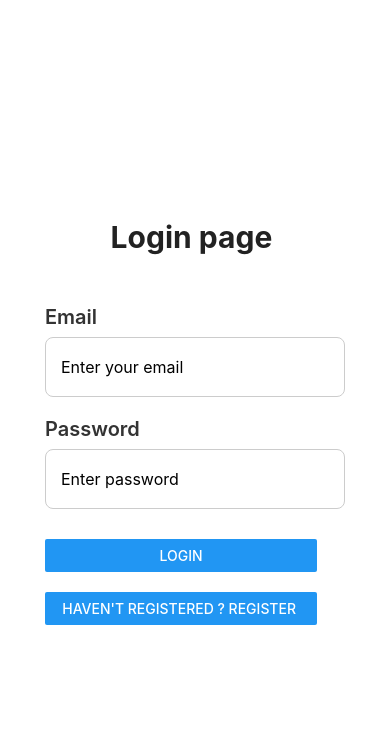
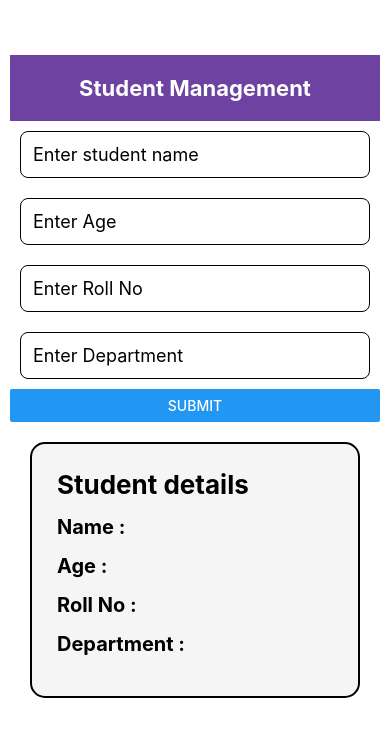
Before and after one commit to siddhichavan026/Mobile-App-Development, a React Native app in the folder Experiments/: screen / in a window 390 px wide. Shown: the top 736 px of the page. Built offline with nearby package versions, Linux system fonts and the light colour scheme.

Commit message:
Experiment no 5

```diff
--- a/Experiments/App.tsx
+++ b/Experiments/App.tsx
@@ -6,7 +6,7 @@
  */
 
 import { NewAppScreen } from '@react-native/new-app-screen';
-import { StatusBar, StyleSheet, useColorScheme, View , Text} from 'react-native';
+import { StatusBar, StyleSheet, useColorScheme, View , Text, Alert} from 'react-native';
 import {
   SafeAreaProvider,
   useSafeAreaInsets,
@@ -16,10 +16,19 @@ import Register from './Exp04/Register';
 import Screen from './Exp04/Screen';
 import { useState } from 'react';
 import MyParent from './Props_activity/MyParent';
+import Custom_button from './Reusable_components/Custom_button';
+import HomeScreen from './Exp05/HomeScreen';
 
 function App() {
   const isDarkMode = useColorScheme() === 'dark';
 
+  const handleSubmit = ()=>{
+    Alert.alert("Button clicked");
+  }
+
+  const handleLogin = ()=> {
+    Alert.alert("success", "Login clicked");
+  }
   return (
     <SafeAreaProvider>
       <StatusBar barStyle={isDarkMode ? 'light-content' : 'dark-content'} />
@@ -28,10 +37,16 @@ function App() {
       {/* <Register/> */}
 
       {/* Experiment no 4 */}
-      <Screen/>
+      {/* <Screen/>  */}
 
       {/* React props activity */}
       {/* <MyParent/> */}
+
+      {/* Reusable component lecture work */}
+      {/* <Custom_button title="Click" onpress={handleSubmit}/>
+      <Custom_button title="Login" onpress={handleLogin}/> */}
+
+      <HomeScreen/>
     </SafeAreaProvider>
   );
 }
--- /dev/null
+++ b/Experiments/Exp05/CustomButton.tsx
@@ -0,0 +1,15 @@
+import React from "react";
+import { Button } from "react-native";
+
+type CustomButtonProps = {
+    title : string;
+    onPress : () => void;
+}
+
+const CustomButton = ({title, onPress} : CustomButtonProps ) =>{
+    return(
+        <Button title={title} onPress={onPress}></Button>
+    );
+}
+
+export default CustomButton;
--- /dev/null
+++ b/Experiments/Exp05/CustomCard.tsx
@@ -0,0 +1,51 @@
+import React from "react";
+import {View, Text, StyleSheet} from 'react-native';
+
+type CustomCardProp = {
+    name : string;
+    age : string;
+    rollNo : string;
+    department : string;
+}
+const Customcard = ({name, age, rollNo, department} :CustomCardProp )=> {
+    return(
+        <View style={styles.card}>
+            <Text style={styles.title}>Student details</Text>
+
+            <Text style={styles.text}>Name : {name}</Text>
+            <Text style={styles.text}>Age : {age}</Text>
+            <Text style={styles.text}>Roll No : {rollNo}</Text>
+            <Text style={styles.text}>Department : {department}</Text>
+        </View>
+    )
+
+}
+
+const styles = StyleSheet.create({
+    card : {
+        margin : 20,
+        padding : 25,
+
+        backgroundColor: '#f5f5f5',
+        borderWidth : 2,
+        borderColor : 'black',
+        borderRadius : 15,
+        minHeight : 250,
+
+        elevation : 4,
+    },
+    title : {
+        fontSize : 26,
+        fontWeight : 'bold',
+        color : 'black',
+        marginBottom : 15,
+    },
+    text: {
+    fontSize: 20,
+    fontWeight: 'bold',
+    color: 'black',
+    marginBottom: 15,
+  },
+})
+
+export default Customcard;
--- /dev/null
+++ b/Experiments/Exp05/CustomHeader.tsx
@@ -0,0 +1,28 @@
+import React from "react";
+import { View, StyleSheet, Text } from "react-native";
+
+type CustomHeaderProp = {
+    title : string;
+}
+const CustomHeader = ({title} : CustomHeaderProp) =>{
+    return(
+        <View style={styles.header}>
+            <Text style={styles.title}>{title}</Text>
+        </View>
+    );
+}
+
+const styles = StyleSheet.create({
+    header : {
+        padding : 20,
+        backgroundColor : '#4f198dd1',
+    },
+    title : {
+        color : 'white',
+        fontSize : 22,
+        fontWeight : 'bold',
+        textAlign : 'center'
+    },
+});
+
+export default CustomHeader;
--- /dev/null
+++ b/Experiments/Exp05/CustomInput.tsx
@@ -0,0 +1,27 @@
+import React from 'react'
+import { StyleSheet, TextInput } from "react-native";
+
+type CustomInputProp = {
+    placeholder : string;
+    value : string;
+    onChangeText : (text : string) => void;
+}
+
+const CustomInput = ({placeholder,value, onChangeText }: CustomInputProp) => {
+    return(
+        <TextInput style={styles.input} placeholder={placeholder} value={value} onChangeText={onChangeText}></TextInput>
+    );
+}
+
+const styles = StyleSheet.create({
+    input : {
+        borderWidth : 1,
+        borderColor : 'black',
+        borderRadius : 8,
+        padding : 12,
+        margin : 10,
+        fontSize : 18,
+
+    }
+})
+export default CustomInput;
--- /dev/null
+++ b/Experiments/Exp05/HomeScreen.tsx
@@ -0,0 +1,53 @@
+import React, {useState} from "react";
+import {View, StyleSheet} from 'react-native'
+import CustomButton from "./CustomButton";
+import CustomHeader from "./CustomHeader";
+import CustomInput from "./CustomInput";
+import Customcard from "./CustomCard";
+
+const HomeScreen = ()=>{
+    const [name, setName] = useState('');
+    const [age, setAge] = useState('');
+    const [rollNo, setRollNo] = useState('');
+    const [department, setDepartment] = useState('');
+
+
+    const [SubmittedName, setSubmittedName] = useState('');
+    const [submittedAge, setSubmittedAge] = useState('');
+    const [submittedRollNo, setSubmittedRollNo] = useState('');
+    const [submittedDepartment, setSubmittedDepartment] = useState('');
+
+    const handleSubmit = ()=> {
+        setSubmittedName (name);
+        setSubmittedAge(age);
+        setSubmittedRollNo(rollNo);
+        setSubmittedDepartment(department);
+    };
+
+    return(
+        <View style={styles.container}>
+            <CustomHeader title="Student Management"/>
+
+            <CustomInput placeholder="Enter student name" value={name} onChangeText={setName}/>
+            <CustomInput placeholder="Enter Age" value={age} onChangeText={setAge}/>
+            <CustomInput placeholder="Enter Roll No" value={rollNo} onChangeText={setRollNo}/>
+            <CustomInput placeholder="Enter Department" value={department} onChangeText={setDepartment}/>
+
+            <CustomButton title="Submit" onPress={handleSubmit}></CustomButton>
+
+            <Customcard name={SubmittedName} age={submittedAge} rollNo={submittedRollNo} department={submittedDepartment}></Customcard>
+
+        </View>
+    );
+}
+
+const styles = StyleSheet.create({
+    container : {
+        flex : 1,
+        paddingTop : 55,
+        paddingLeft : 10,
+        paddingRight : 10,
+    },
+})
+
+export default HomeScreen;
--- /dev/null
+++ b/Experiments/Reusable_components/Custom_button.tsx
@@ -0,0 +1,36 @@
+import React from 'react'
+import { StyleSheet, Text, TouchableOpacity, View} from 'react-native';
+
+type CustomButtonProp = {
+    title : string;
+    onpress : () => void;
+}
+
+const Custom_button = ({title, onpress}: CustomButtonProp)=> {
+    return(
+        <View style={Styles.container}>
+            <TouchableOpacity style={Styles.touchableOpacity} onPress={onpress}>
+            <Text style={Styles.text}>{title}</Text>
+            </TouchableOpacity>
+        </View>
+
+    );
+}
+
+const Styles = StyleSheet.create({
+    container : {
+        padding : 60
+    },
+    touchableOpacity: {
+        backgroundColor: 'black',
+        padding: 15,
+        borderRadius: 8,
+    },
+
+    text: {
+        color: 'white',
+        textAlign: 'center',
+    },
+});
+
+export default Custom_button;
```
